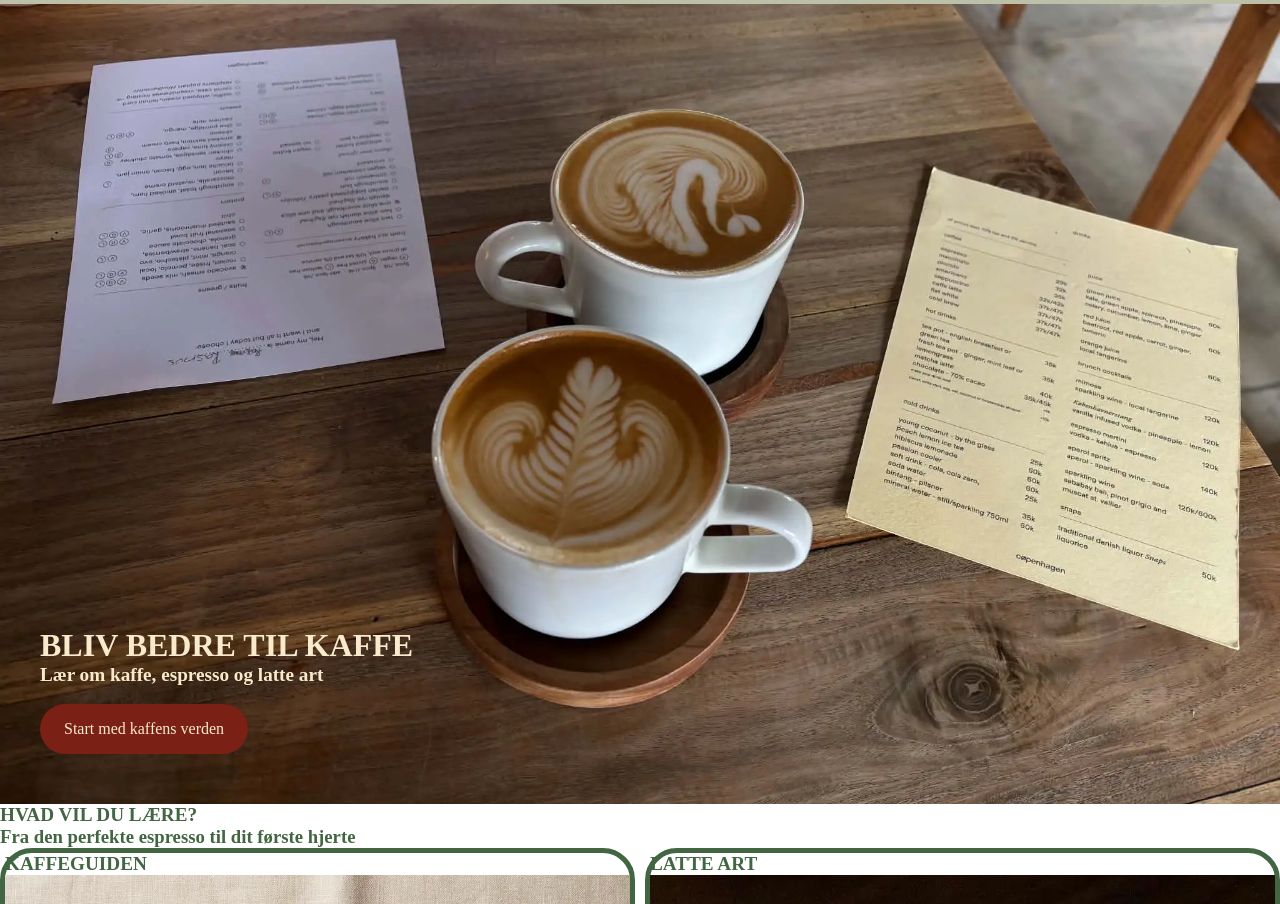
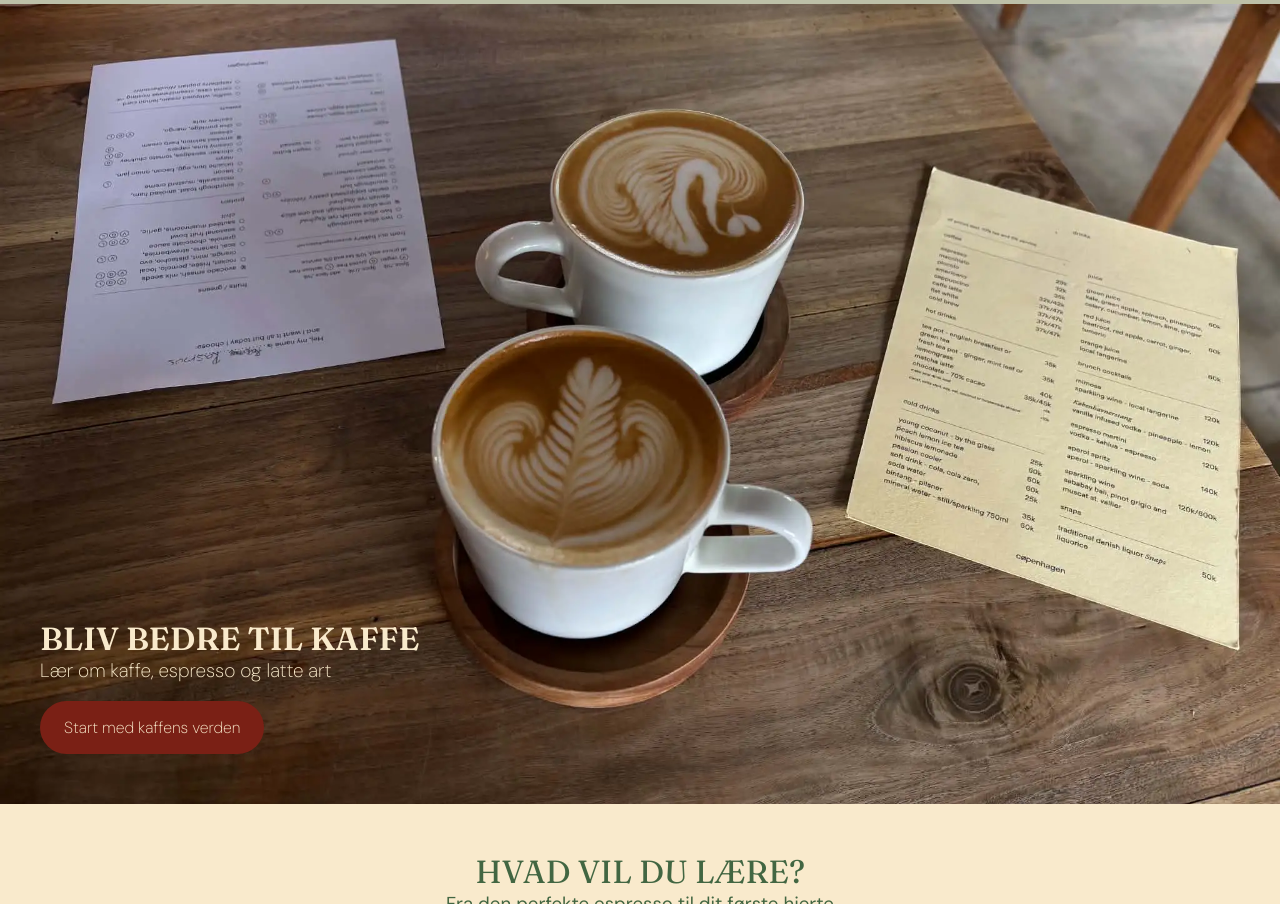
Before and after one commit to NikolineKastbjerg/Emnesite, a plain HTML site: page index.html in a window 1280 px wide. Shown: the part 86-990 px from the top of the page. Drawn offline with Linux system fonts and the light colour scheme.

```diff
--- a/index.html
+++ b/index.html
@@ -20,19 +20,21 @@
             <a href="index.html">
                 <img src="./Imgs/Logo.webp" alt="mitlogo">
             </a>
+            <h2 class="h2_menu">DIN KAFFE GUIDE</h2>
         </div>
+
         <nav>
             <ul class="menu">
                 <li><a href="./deadlink.html">Kaffens verden</a></li>
                 <li><a href="./deadlink.html">Kaffeguiden</a></li>
                 <li><a href="./latteart.html">Latte art</a></li>
-                <li><a href="./deadlink.html">typiske fejl</a></li>
+                <li><a href="./deadlink.html">Typiske fejl</a></li>
             </ul>
         </nav>
     </header>
     <main>
         <div class="grid_forside">
-            <img class="hero" src="./Imgs/forside.webp" alt="forside">
+            <img class="hero_billede" src="./Imgs/forside.webp" alt="forside">
             <div class="hero_tekst">
                 <h1> BLIV BEDRE TIL KAFFE</h1>
                 <h2 class="h2_hero">Lær om kaffe, espresso og latte art</h2>
@@ -41,19 +43,24 @@
 
         </div>
         <div>
-            <h2 class="under_billede">HVAD VIL DU LÆRE?</h2>
-            <h3 class="under_billede">Fra den perfekte espresso til dit første hjerte</h3>
+            <h2 class="h2under_billede">HVAD VIL DU LÆRE?</h2>
+            <h3 class="h3under_billede">Fra den perfekte espresso til dit første hjerte</h3>
         </div>
         <div class="grid_karusel">
             <div class="card">
+                <h2 class="boks_overskrift">KAFFENS VERDEN</h2>
+                <img src="./Imgs/kaffens_verden.webp" alt="kaffens_verden">
+                <a class="cta_card" href="./deadlink.html">Fra bønne til espresso</a>
+            </div>
+            <div class="card">
                 <h2 class="boks_overskrift">KAFFEGUIDEN</h2>
                 <img src="./Imgs/kaffeguiden.webp" alt="kaffeguiden">
-                <a class="cta_button" href="./deadlink.html">Find din kaffe</a>
+                <a class="cta_card" href="./deadlink.html">Find din kaffe</a>
             </div>
             <div class="card">
                 <h2 class="boks_overskrift">LATTE ART</h2>
                 <img src="./Imgs/latteart_lille.webp" alt="latteart">
-                <a class="cta_button" href="./deadlink.html">Lær latte art</a>
+                <a class="cta_card" href="./latteart.html">Lær latte art</a>
             </div>
         </div>
         <div>
--- a/layout.css
+++ b/layout.css
@@ -3,9 +3,48 @@
   height: auto;
   display: block;
 }
+
+/*************** hero *************/
+.grid_forside {
+  display: grid;
+  grid-template-columns: 1fr;
+  grid-template-rows: 100vh;
+}
+
+.hero_billede {
+  grid-column: 1;
+  grid-row: 1;
+
+  width: 100%;
+  height: 100%;
+  object-fit: cover;
+}
+
+.hero_tekst {
+  grid-column: 1;
+  grid-row: 1;
+
+  align-self: end;
+  justify-self: start;
+
+  margin: 0 0 50px 40px;
+
+  z-index: 2;
+}
+
+/*************** forside *************/
 .grid_karusel {
   /***mobil***/
   display: grid;
   grid-template-columns: 1fr 1fr;
   gap: 10px;
+
+  .card {
+    grid-column: span 1;
+  }
+
+  @media (width > 800px) {
+    /*****desktop****/
+    grid-template-columns: 1fr 1fr 1fr;
+  }
 }
--- a/style.css
+++ b/style.css
@@ -10,7 +10,7 @@
   height: auto;
   display: block;
 }
-/***************knapper*****************/
+/*************** knapper *****************/
 .cta_kaffensverden {
   color: #f9eacc;
   background-color: #7a2015;
@@ -21,74 +21,117 @@
   padding-block: 1rem;
   display: inline-block;
   margin-top: 18px;
+  font-family: "DM Sans", sans-serif;
+  font-optical-sizing: auto;
+  font-weight: 200;
+  font-style: normal;
 }
-.cta_button {
+.cta_card {
   color: #44291b;
   background-color: #bdc0a8;
-  font-size: 1rem;
+  font-size: 0.7rem;
   text-decoration: none;
   border-radius: 2rem;
   border: 1px solid #44291b;
   padding-inline: 1.5rem;
   padding-block: 0.7rem;
-  display: inline-block;
+  display: block;
+  text-align: center;
   margin-top: 18px;
+  font-family: "DM Sans", sans-serif;
+  font-optical-sizing: auto;
+  font-weight: bold;
+  font-style: normal;
 }
 
-/****************fonts**************/
+/**************** fonts **************/
 h1 {
+  font-family: "Fraunces", serif;
+  font-optical-sizing: auto;
+  font-weight: 600;
+  font-style: normal;
+  font-variation-settings:
+    "SOFT" 0,
+    "WONK" 0;
+}
+h2 {
+  font-family: "DM Sans", sans-serif;
+  font-optical-sizing: auto;
+  font-weight: 200;
+  font-style: normal;
 }
 
-/****************color*************/
+.boks_overskrift {
+  font-family: "Fraunces", serif;
+  font-optical-sizing: auto;
+  font-size: 1.2rem;
+  font-weight: normal;
+  font-style: normal;
+  font-variation-settings:
+    "SOFT" 0,
+    "WONK" 0;
+  text-align: center;
+  padding-bottom: 0.8rem;
+}
+.h2under_billede {
+  margin-top: 3rem;
+  font-size: 2rem;
+  font-family: "Fraunces", serif;
+  font-optical-sizing: auto;
+  font-weight: normal;
+  font-style: normal;
+  font-variation-settings:
+    "SOFT" 0,
+    "WONK" 0;
+}
+.h3under_billede {
+  font-family: "DM Sans", sans-serif;
+  font-optical-sizing: auto;
+  font-weight: normal;
+  font-style: normal;
+}
+/**************** color *************/
+body {
+  background-color: #f9eacc;
+}
 h1 {
   color: #f9eacc;
 }
-h2 {
+.h2_hero {
   color: #f9eacc;
   font-size: larger;
 }
-.under_billede {
+.h2under_billede,
+.h3under_billede {
   color: #426642;
+  text-align: center;
 }
+
 .boks_overskrift {
   color: #426642;
 }
 p {
   color: #f9eacc;
   background-color: #44291b;
-  padding-block: 1rem;
+  padding-block: 2rem;
   padding-inline: 1rem;
   margin-top: 5rem;
 }
-/***************boks*********/
+/*************** boks *********/
 .card {
   border: 5px solid #426642;
   border-radius: 2rem;
+  padding: 15px;
+  margin-top: 3rem;
 }
 
-/******************hero*****************/
-.grid_forside {
-  position: relative;
-  width: 100%;
-  height: 100vh;
-  z-index: 10px;
+/************* margin&padding **********/
+
+.grid_karusel {
+  padding-inline: 20px;
 }
 
-.hero {
-  width: 100%;
-  height: 100%;
-  object-fit: cover;
-  object-position: center;
-  display: block;
-}
-.hero_tekst {
-  position: absolute;
-  left: 40px;
-  bottom: 50px;
-  z-index: 2;
-}
-
-/*******************menu**************/
+/******************* menu **************/
 header {
   position: sticky;
   top: 0;
@@ -97,6 +140,7 @@
   align-items: center;
   padding: 20px;
   background-color: #bdc0a8;
+  z-index: 10px;
   box-shadow: 0 10px 10px rgba(0, 0, 0, 0.1);
 }
 
@@ -104,7 +148,11 @@
   width: 50px;
   height: 50px;
 }
-
+.logo {
+  display: flex;
+  align-items: center;
+  gap: 15px;
+}
 .menu {
   display: flex;
   list-style: none;
@@ -132,3 +180,14 @@
   text-align: end;
   white-space: nowrap;
 }
+
+.h2_menu {
+  font-family: "Fraunces", serif;
+  font-optical-sizing: auto;
+  font-weight: 500;
+  font-style: normal;
+  font-variation-settings:
+    "SOFT" 0,
+    "WONK" 0;
+  color: #44291b;
+}
```
Also changed, not shown: deadlink.html (+3 -1 lines), hjerte.html (+3 -1 lines), latteart.html (+3 -1 lines).
